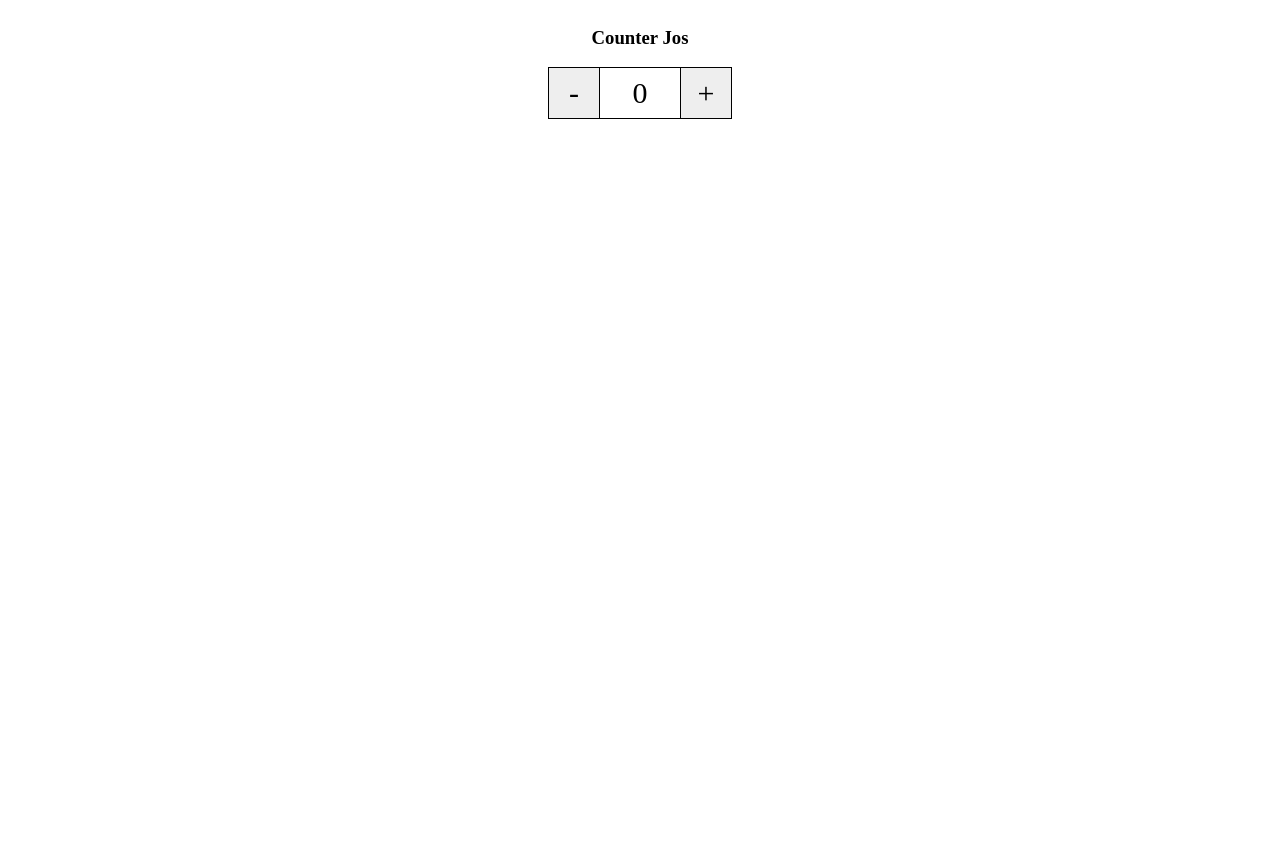
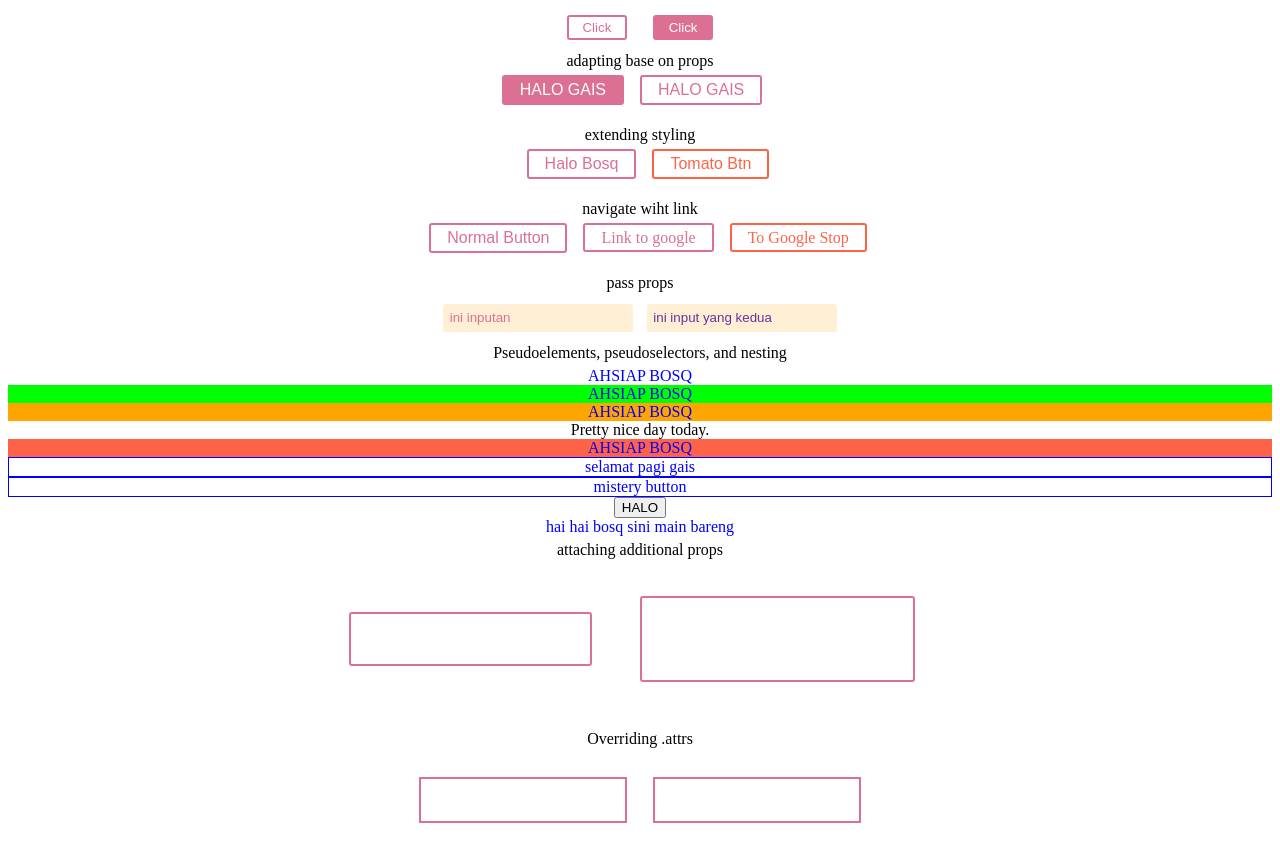
Before and after one commit to hdinjos/react-logic-sparated, a React (Create React App) app: page / in a window 1280 px wide. Before the commit the page ends 800 px from the top, so only its background shows below. Built offline with nearby package versions, Linux system fonts and the light colour scheme.

Commit message:
turial styled component

```diff
--- a/src/App.js
+++ b/src/App.js
@@ -1,11 +1,209 @@
-import QualitySelector from './pages/QualitySelector';
+// import QualitySelector from "./pages/QualitySelector";
+import styled, { css, createGlobalStyle } from "styled-components";
+
+const Button = styled.button`
+  background: transparent;
+  border-radius: 3px;
+  border: 2px solid palevioletred;
+  color: palevioletred;
+  margin: 0.5em 1em;
+  padding: 0.25em 1em;
+
+  ${(props) =>
+    props.primary &&
+    css`
+      background: palevioletred;
+      color: white;
+    `}
+`;
+
+const Container = styled.div`
+  text-align: center;
+`;
+
+//adapting base on props;
+const PropsBtn = styled.button`
+  background: ${(props) => (props.primary ? "palevioletred" : "white")};
+  color: ${(props) => (props.primary ? "white" : "palevioletred")};
+
+  font-size: 1em;
+  margin-bottom: 1em;
+  margin-right: 1em;
+  padding: 0.25em 1em;
+  border: 2px solid palevioletred;
+  border-radius: 3px;
+`;
+
+// //extending styling
+// the other approach styled("button")
+const CustomBtn = styled("button")`
+  background: white;
+  color: palevioletred;
+  font-size: 1em;
+  margin-bottom: 1em;
+  padding: 0.25em 1em;
+  border: 2px solid palevioletred;
+  border-radius: 3px;
+  margin-left: 1em;
+  text-decoration: none;
+
+  &:active {
+    background: black;
+  }
+`;
+
+const TomatoBtn = styled(CustomBtn)`
+  color: tomato;
+  border: 2px solid tomato;
+`;
+
+const Input = styled.input`
+  padding: 0.5em;
+  margin: 0.5em;
+  color: ${(props) => props.inputColor || "palevioletred"};
+  background-color: papayawhip;
+  border: none;
+  border-radius: 3px;
+  outline: none;
+`;
+
+// Pseudoelements, pseudoselectors, and nesting
+const Thing = styled.div.attrs(() => ({ tabIndex: 0 }))`
+  color: blue;
+
+  &:hover {
+    color: red;
+  }
+
+  &:active {
+    color: green;
+  }
+
+  & ~ & {
+    background: tomato;
+  }
+
+  & + & {
+    background: lime;
+  }
+
+  &.something {
+    background: orange;
+  }
+
+  .something-else & {
+    border: 1px solid;
+  }
+`;
+
+const NewThing = styled.div`
+  color: blue;
+
+  .something {
+    border: 1px solid;
+    display: block;
+  }
+`;
+
+const WithThing = styled.div`
+  && {
+    color: blue;
+  }
+`;
+
+const GlobalStyle = createGlobalStyle`
+  div${WithThing} {
+    color: red;
+  }
+`;
+
+//attaching addtional props
+const NewInput = styled.input.attrs((props) => {
+  return {
+    type: "text",
+    size: props.size || "1em",
+  };
+})`
+  color: palevioletred;
+  font-size: 1em;
+  border: 2px solid palevioletred;
+  border-radius: 3px;
+  margin: ${(props) => props.size};
+  padding: ${(props) => props.size};
+`;
+
+// Overriding .attrs
+const InputOver = styled.input.attrs((props) => ({
+  type: "text",
+  size: props.size || "1em",
+}))`
+  border: 2px solid palevioletred;
+  margin: ${(props) => props.size};
+  padding: ${(props) => props.size};
+`;
+
+const PasswordInputOver = styled(InputOver).attrs((props) => ({
+  type: "password",
+}))``;
 
 function App() {
-
-
   return (
     <div>
-        <QualitySelector/>
+      {/* <QualitySelector /> */}
+      <Container>
+        <Button>Click</Button>
+        <Button primary>Click</Button>
+        <p style={{ margin: "5px" }}>adapting base on props</p>
+        <PropsBtn primary>HALO GAIS</PropsBtn>
+        <PropsBtn>HALO GAIS</PropsBtn>
+        <p style={{ margin: "5px" }}>extending styling</p>
+        <CustomBtn>Halo Bosq</CustomBtn>
+        <TomatoBtn>Tomato Btn</TomatoBtn>
+        <p style={{ margin: "5px" }}>navigate wiht link</p>
+        <CustomBtn>Normal Button</CustomBtn>
+        <CustomBtn as="a" href="https://google.com">
+          Link to google
+        </CustomBtn>
+        <TomatoBtn as="a" href="#">
+          To Google Stop
+        </TomatoBtn>
+        <p style={{ margin: "5px" }}>pass props</p>
+        <Input defaultValue="ini inputan" type="text"></Input>
+        <Input
+          defaultValue="ini input yang kedua"
+          type="text"
+          inputColor="rebeccapurple"
+        ></Input>
+        <p style={{ margin: "5px" }}>
+          Pseudoelements, pseudoselectors, and nesting
+        </p>
+        <Thing>AHSIAP BOSQ</Thing>
+        <Thing>AHSIAP BOSQ</Thing>
+        <Thing className="something">AHSIAP BOSQ</Thing>
+        <div>Pretty nice day today.</div>
+        <Thing>AHSIAP BOSQ</Thing>
+        {/* styling children */}
+        <div className="something-else">
+          <Thing>selamat pagi gais</Thing>
+        </div>
+        {/* styling children */}
+        <NewThing>
+          <label htmlFor="foo-button" className="something">
+            mistery button
+          </label>
+          <button id="foo-button">HALO</button>
+        </NewThing>
+        <div>
+          <GlobalStyle />
+          <WithThing>hai hai bosq sini main bareng</WithThing>
+        </div>
+        <p style={{ margin: "5px" }}>attaching additional props</p>
+        <NewInput />
+        <NewInput size="2em" />
+        <p>Overriding .attrs</p>
+        <InputOver />
+        <PasswordInputOver />
+      </Container>
     </div>
   );
 }
```
